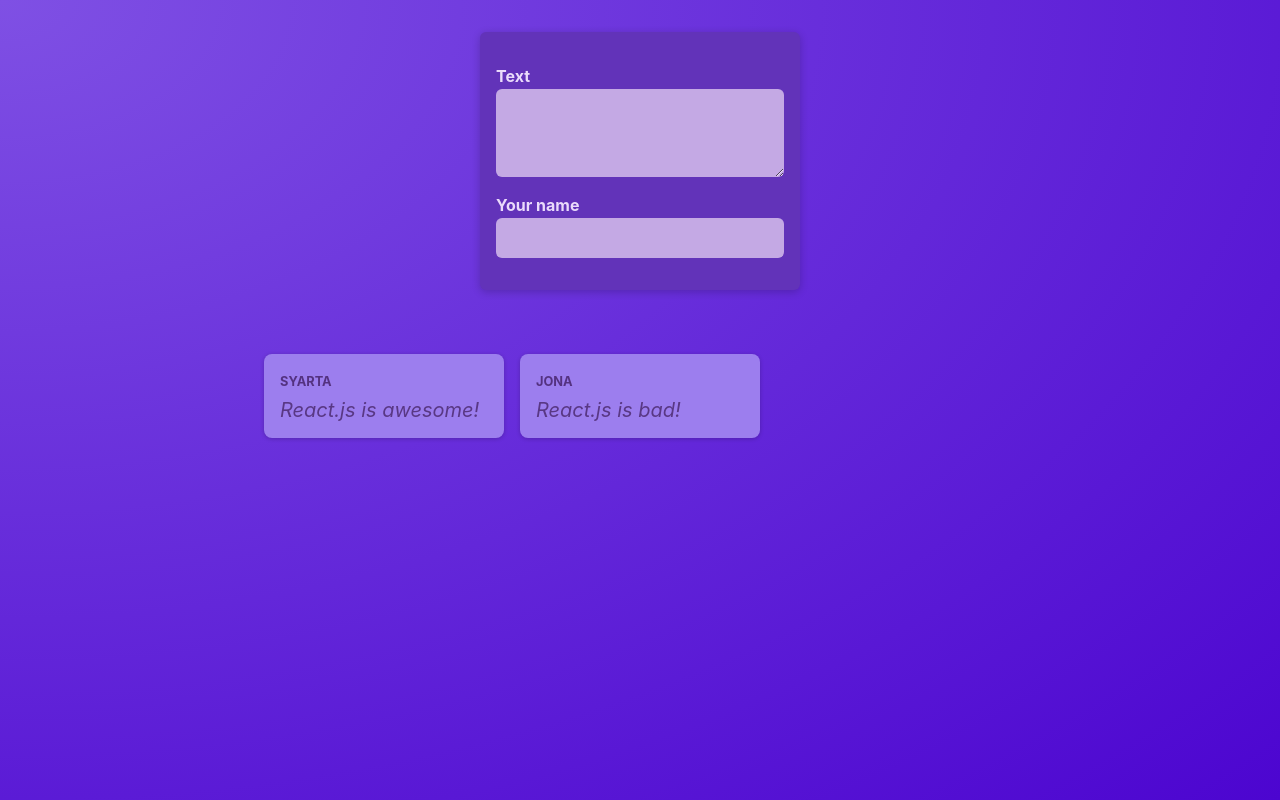
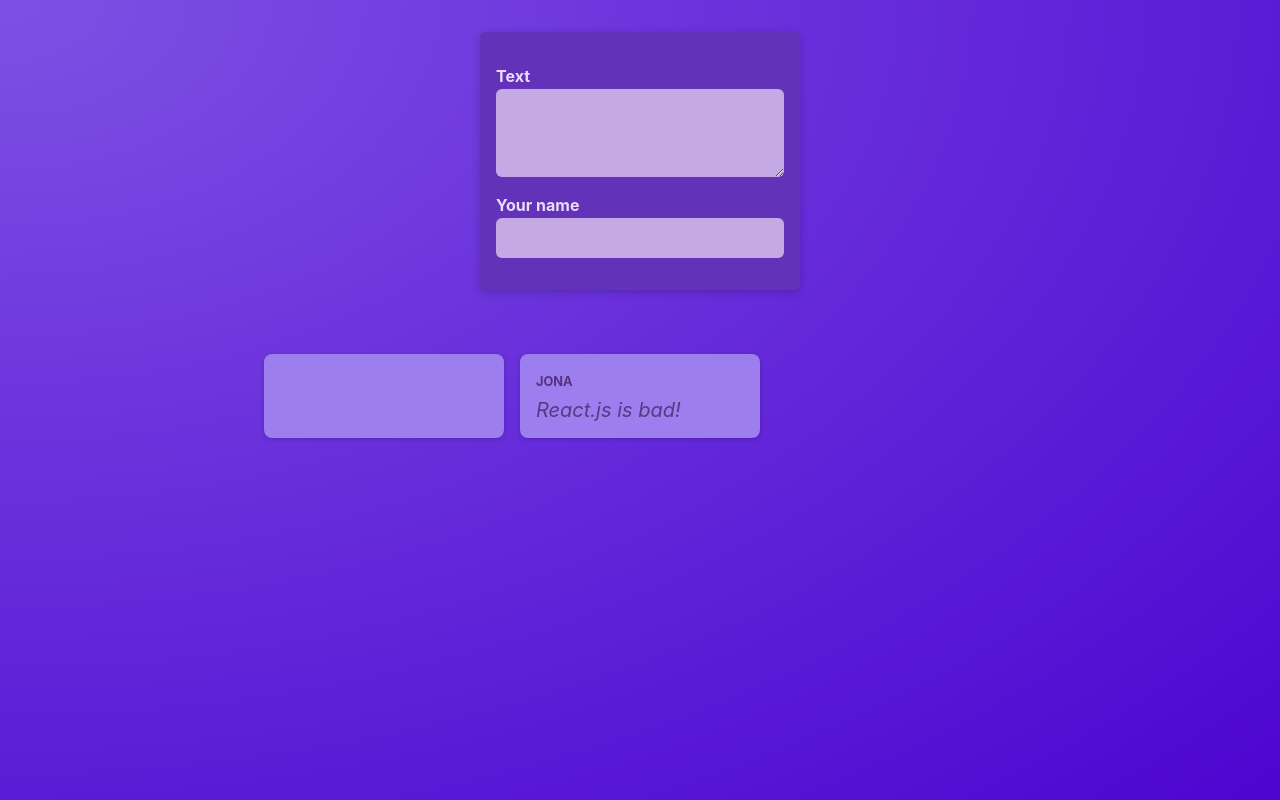
Before and after one commit to Syartaa/react-poster, a React (Vite) app in the folder poster/: page / in a window 1280 px wide. Built offline with nearby package versions, Linux system fonts and the light colour scheme.

Commit message:
adding eventLiseners

```diff
--- a/poster/src/components/NewPost.jsx
+++ b/poster/src/components/NewPost.jsx
@@ -1,15 +1,19 @@
-import classes from './NewPost.module.css';
 
-function NewPost() {
+
+import classes from "./NewPost.module.css";
+
+function NewPost(props) {
+
+
   return (
     <form className={classes.form}>
       <p>
         <label htmlFor="body">Text</label>
-        <textarea id="body" required rows={3} />
+        <textarea id="body" required rows={3} onChange={props.onBodyChange} />
       </p>
       <p>
         <label htmlFor="name">Your name</label>
-        <input type="text" id="name" required />
+        <input type="text" id="name" required  onChange={props.onAuthorChange}/>
       </p>
     </form>
   );
--- a/poster/src/components/PostsList.jsx
+++ b/poster/src/components/PostsList.jsx
@@ -1,13 +1,27 @@
+import { useState } from "react";
+
 import NewPost from "./NewPost";
 import Post from "./Post";
 import classes from './PostsList.module.css'
 
 const PostsList = () => {
+  const [enteredBody, setEnteredBody] = useState("");
+const [enteredAuthor, setEnteredAuthor] = useState('');
+
+  function bodyChangeHandler(event) {
+    setEnteredBody(event.target.value);
+  }
+
+  function authorChangeHandler(event) {
+    setEnteredAuthor(event.target.value);
+  }
+
+
   return (
     <>
-    <NewPost/>
+    <NewPost onBodyChange={bodyChangeHandler} onAuthorChange={authorChangeHandler}/>
     <ul className={classes.posts}>
-       <Post author="Syarta" body="React.js is awesome!"/>
+       <Post author={enteredAuthor} body={enteredBody}/>
       <Post author="Jona" body="React.js is bad!"/>
 
     </ul>
```
